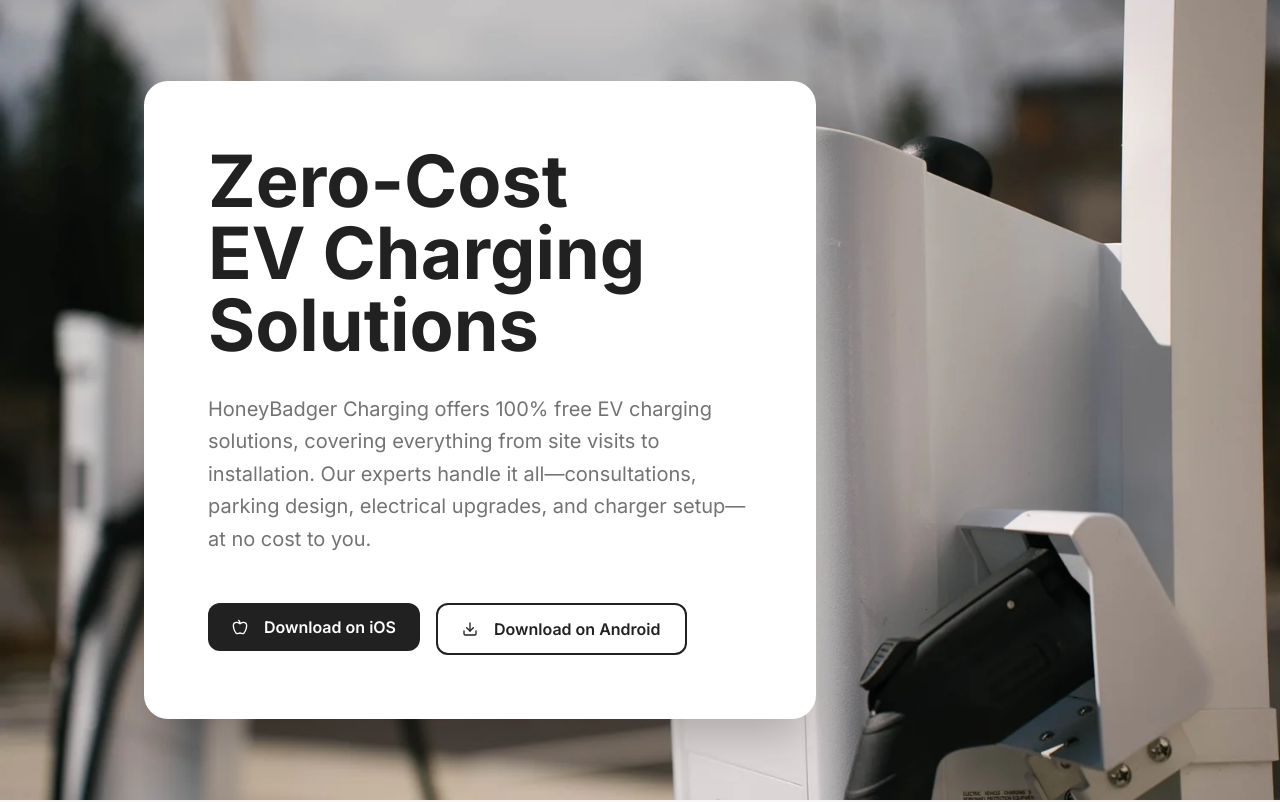
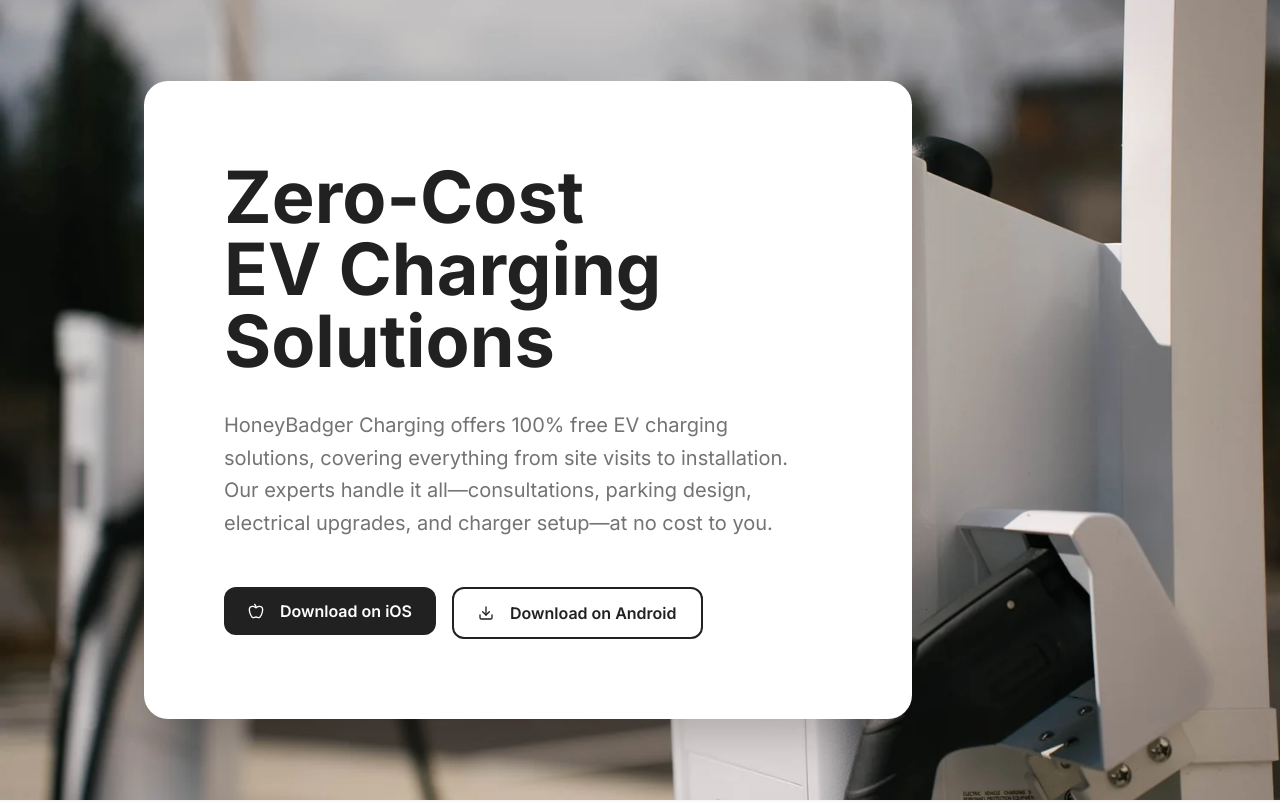
Before and after one commit to HoneyBadgerCharging/honeybadger-charge-landing, a React (Vite) app: page / in a window 1280 px wide. Shown: the top 802 px of the page. Built offline with nearby package versions, Linux system fonts and the light colour scheme.

Commit message:
Refactor: Increase card size

```diff
--- a/src/components/Hero.tsx
+++ b/src/components/Hero.tsx
@@ -22,7 +22,7 @@ export const Hero = () => {
       <div className="relative z-20 w-full px-36 py-20">
         <div className="max-w-[1600px]">
           {/* Left Content Card */}
-          <div className="bg-background rounded-3xl p-16 shadow-2xl max-w-2xl mx-auto lg:mx-0">
+          <div className="bg-background rounded-3xl p-20 shadow-2xl max-w-3xl mx-auto lg:mx-0">
             <h1 className="text-6xl md:text-7xl font-bold mb-8 leading-tight text-foreground">
               Zero-Cost
               <span className="block">EV Charging</span>
```
